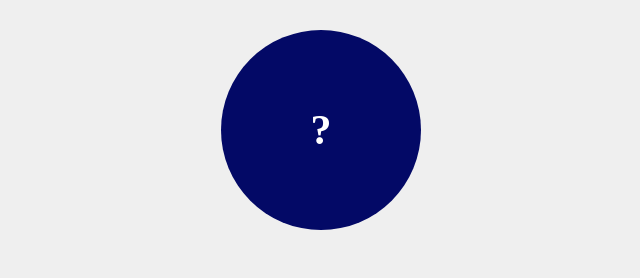
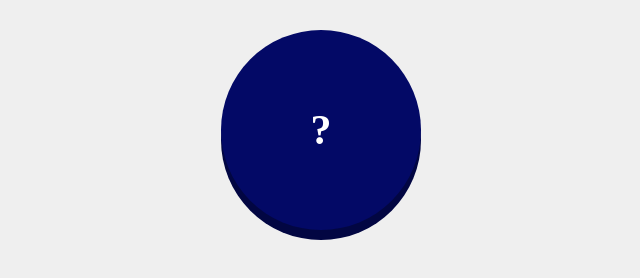
Before and after one commit to sora1129/js_app1, a plain HTML site: page index.html in a window 1280 px wide. Shown: the whole page, without its empty margins (319-959 px from the left). Drawn offline with Linux system fonts and the light colour scheme.

Commit message:
css:btn style

```diff
--- a/css/style.css
+++ b/css/style.css
@@ -14,6 +14,7 @@ body {
   font-weight: bold;
   font-size: 42px;
   cursor: pointer;
+  box-shadow: 0 10px 0 #020642;
 }
 
 #btn:hover {
```
